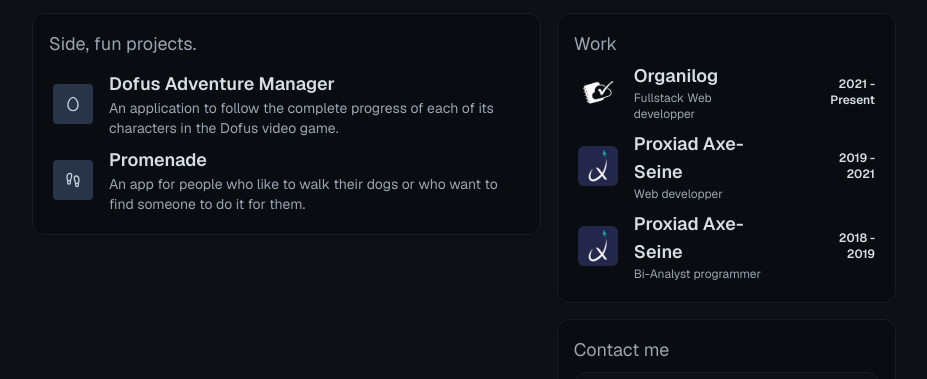
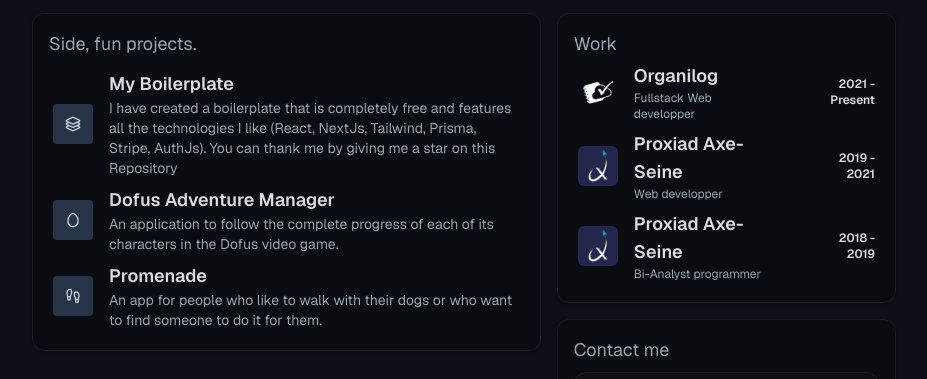
Before and after one commit to cyprienfiquet12/portfolio, a Next.js app: page / in a window 1280 px wide. Shown: the part 421-800 px from the top of the page, without its empty margins (176-1103 px from the left). Built offline with nearby package versions, Linux system fonts and the light colour scheme; a web font is replaced by a local one.

Commit message:
Add Side project

```diff
--- a/app/_components/Status.tsx
+++ b/app/_components/Status.tsx
@@ -1,6 +1,6 @@
 import { Card } from "@/components/ui/card";
 import { Section } from "./Section";
-import { Egg, Footprints, Home } from "lucide-react";
+import { Egg, Footprints, Home, Layers3 } from "lucide-react";
 import Companie from "../_assets/img/organilog.png";
 import OldCompanie1 from "../_assets/img/proxiad.jpeg";
 import Profile from "../_assets/img/profil.png";
@@ -62,6 +62,13 @@
 };
 const SIDE_PROJECT: SideProjectProps[] = [
   {
+    Logo: Layers3,
+    title: "My Boilerplate",
+    description:
+      "I have created a boilerplate that is completely free and features all the technologies I like (React, NextJs, Tailwind, Prisma, Stripe, AuthJs). You can thank me by giving me a star on this Repository",
+    url: "https://github.com/cyprienfiquet12/my-public-stack",
+  },
+  {
     Logo: Egg,
     title: "Dofus Adventure Manager",
     description:
@@ -72,7 +79,7 @@
     Logo: Footprints,
     title: "Promenade",
     description:
-      "An app for people who like to walk their dogs or who want to find someone to do it for them.",
+      "An app for people who like to walk with their dogs or who want to find someone to do it for them.",
     url: "",
   },
 ];
```
